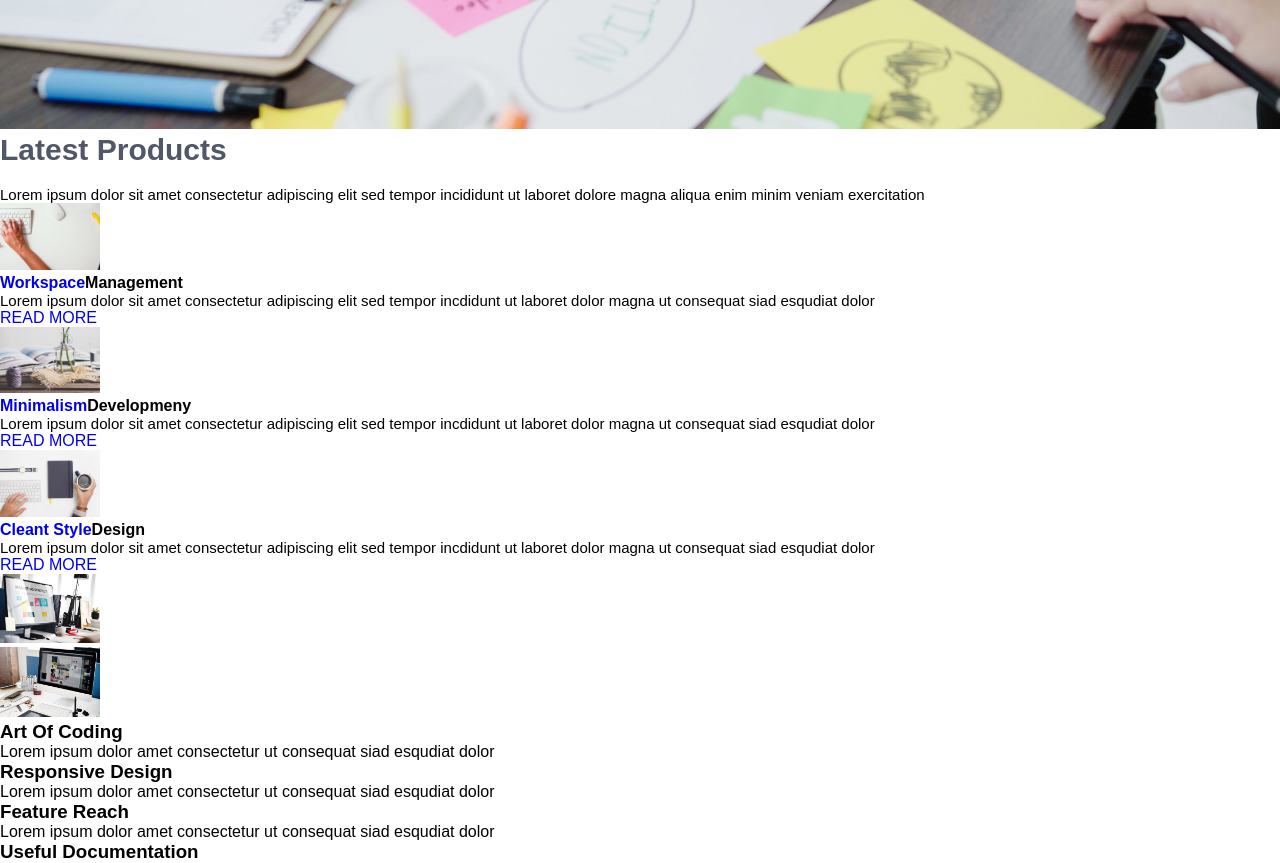
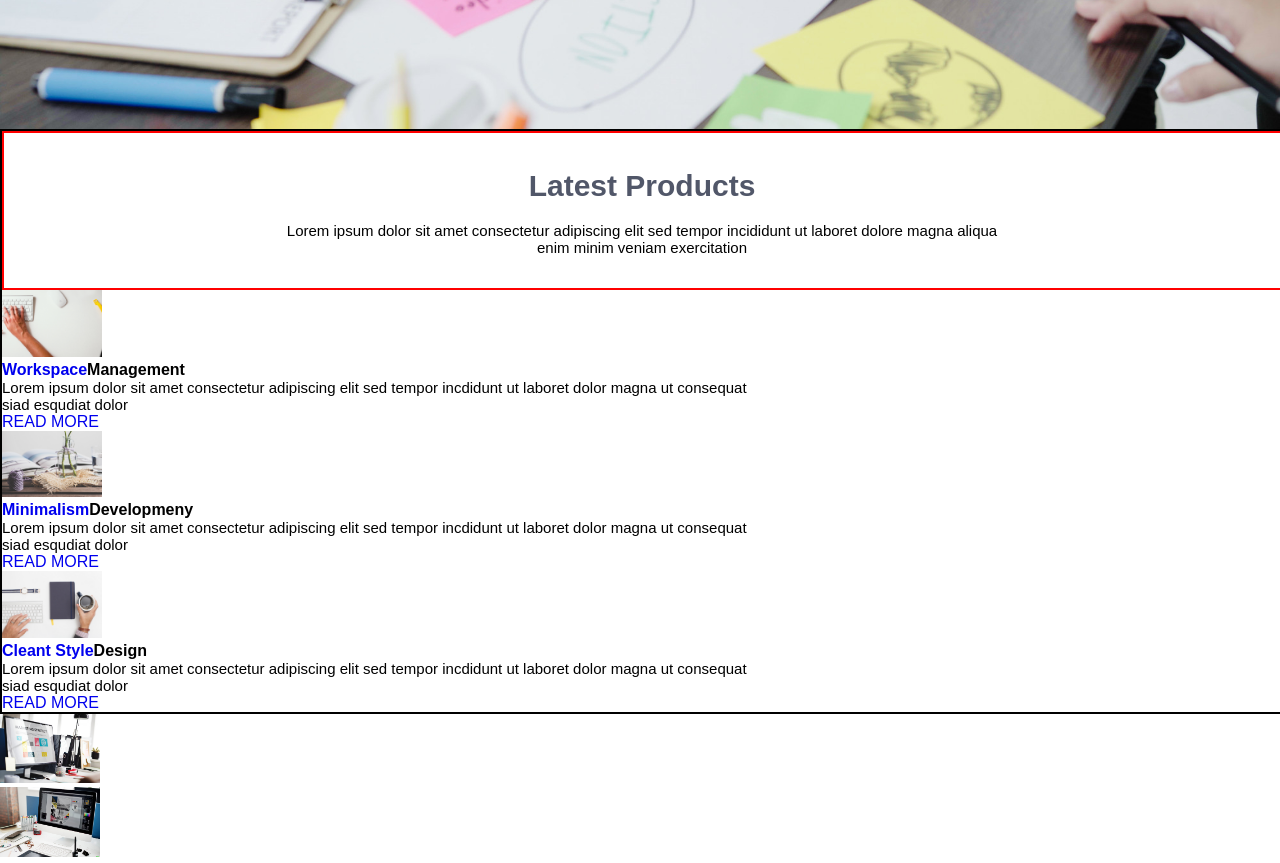
Before and after one commit to willianbatist/project-landing_page_agency, a React (Create React App) app: page / in a window 1280 px wide. Shown: the part 480-1343 px from the top of the page. Built offline with nearby package versions, Linux system fonts and the light colour scheme.

Commit message:
styles: products

```diff
--- a/src/components/products/Products.tsx
+++ b/src/components/products/Products.tsx
@@ -5,13 +5,16 @@ import ProductCard from "./productCard";
 export default function Products() {
   return (
     <S.Products>
-      <h2>Latest Products</h2>
-      <p>
-        Lorem ipsum dolor sit amet consectetur adipiscing elit sed tempor
-        incididunt ut laboret dolore magna aliqua enim minim veniam exercitation
-      </p>
+      <div className="divTextProducts">
+        <h2>Latest Products</h2>
+        <p>
+          Lorem ipsum dolor sit amet consectetur adipiscing elit sed tempor
+          incididunt ut laboret dolore magna aliqua enim minim veniam exercitation
+        </p>
+      </div>
       {apiProducts.map((e) => (
         <ProductCard
+          key={e.id}
           id={e.id}
           img={e.img}
           name={e.name}
--- a/src/components/products/productCard.tsx
+++ b/src/components/products/productCard.tsx
@@ -6,6 +6,7 @@ interface Props {
   name: string;
   tag: string;
   description: string;
+  key: number;
 }
 
 export default function ProductCard({
@@ -14,9 +15,10 @@ export default function ProductCard({
   name,
   tag,
   description,
+  key,
 }: Props) {
   return (
-    <S.ProductCard key={id}>
+    <S.ProductCard key={key}>
       <div>
         <img className="apagarIsso" alt={name} src={img} />
       </div>
--- a/src/components/products/products.styles.ts
+++ b/src/components/products/products.styles.ts
@@ -1,6 +1,8 @@
 import styled from "styled-components";
 
 export const Products = styled.section`
+  border: 2px solid black;
+  width: 100%;
   h2 {
     font-size: 30px;
     font-weight: 700;
@@ -12,6 +14,16 @@ export const Products = styled.section`
   p {
     font-size: 15px;
     font-weight: 400;
+    width: 60%;
+  }
+
+  .divTextProducts {
+    display: flex;
+    flex-direction: column;
+    text-align: center;
+    align-items: center;
+    border: 2px solid red;
+    padding: 2em;
   }
 `;
 
```
